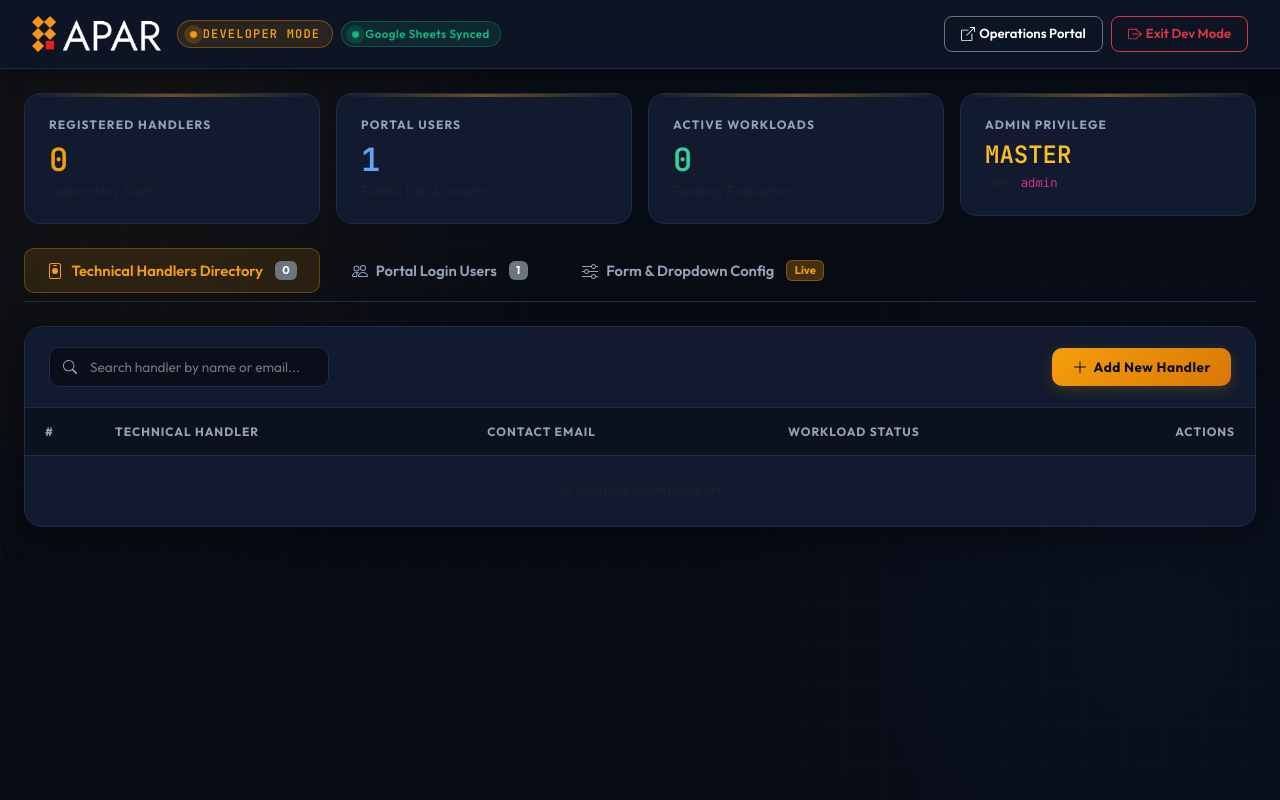
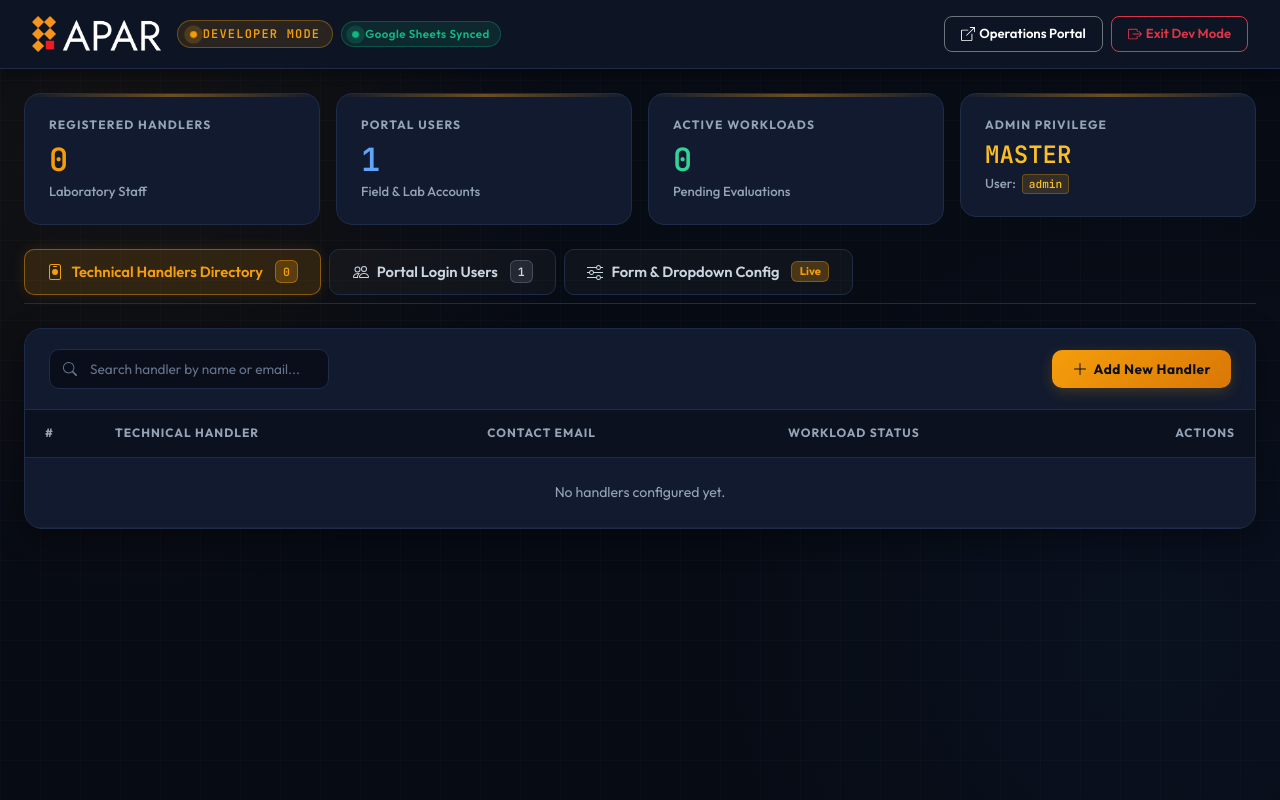
Before and after one commit to RamManth/apar-oil-sampling-monitoring-system, a Flask app: page /developer in a window 1280 px wide. Run offline with Flask 2, Linux system fonts and the light colour scheme; the visitor is signed in with stand-in values (Sample User, id 1).

Commit message:
Fix visibility and contrast of text, table row numbers, subtitles, and action buttons in Developer UI

```diff
--- a/templates/developer.html
+++ b/templates/developer.html
@@ -17,6 +17,7 @@
             --border-color: #1e2c47;
             --border-highlight: #2c3f66;
             --text-main: #f8fafc;
+            --text-secondary: #cbd5e1;
             --text-muted: #94a3b8;
             --accent-dev: #f59e0b;
             --accent-dev-hover: #fbbf24;
@@ -151,6 +152,26 @@
             font-weight: 800;
             color: #ffffff;
             line-height: 1.1;
+            font-family: 'JetBrains Mono', monospace;
+        }
+
+        .metric-sub {
+            font-size: 0.82rem;
+            color: #94a3b8;
+            font-weight: 500;
+            margin-top: 0.35rem;
+            display: flex;
+            align-items: center;
+            gap: 6px;
+        }
+
+        .metric-sub code {
+            color: #fbbf24;
+            background: rgba(245, 158, 11, 0.15);
+            border: 1px solid rgba(245, 158, 11, 0.3);
+            padding: 1px 6px;
+            border-radius: 4px;
+            font-size: 0.85em;
             font-family: 'JetBrains Mono', monospace;
         }
 
@@ -164,9 +185,9 @@
         }
 
         .dev-tab-btn {
-            background: transparent;
-            border: 1px solid transparent;
-            color: var(--text-muted);
+            background: rgba(255, 255, 255, 0.03);
+            border: 1px solid var(--border-color);
+            color: #cbd5e1;
             font-weight: 600;
             font-size: 0.92rem;
             padding: 0.65rem 1.4rem;
@@ -179,14 +200,33 @@
         }
 
         .dev-tab-btn:hover {
-            color: var(--text-main);
-            background: rgba(255, 255, 255, 0.04);
+            color: #ffffff;
+            background: rgba(255, 255, 255, 0.08);
+            border-color: var(--border-highlight);
         }
 
         .dev-tab-btn.active {
-            background: rgba(245, 158, 11, 0.12);
-            border: 1px solid rgba(245, 158, 11, 0.3);
+            background: rgba(245, 158, 11, 0.14);
+            border: 1px solid rgba(245, 158, 11, 0.45);
             color: var(--accent-dev);
+            box-shadow: 0 0 15px rgba(245, 158, 11, 0.12);
+        }
+
+        .tab-count-badge {
+            background: rgba(148, 163, 184, 0.15);
+            color: #cbd5e1;
+            border: 1px solid rgba(148, 163, 184, 0.3);
+            font-size: 0.72rem;
+            font-family: 'JetBrains Mono', monospace;
+            padding: 2px 7px;
+            border-radius: 6px;
+            font-weight: 600;
+        }
+
+        .dev-tab-btn.active .tab-count-badge {
+            background: rgba(245, 158, 11, 0.22);
+            color: var(--accent-dev);
+            border-color: rgba(245, 158, 11, 0.45);
         }
 
         /* Tables & Content Cards */
@@ -231,12 +271,17 @@
             outline: none;
         }
 
+        .search-input::placeholder {
+            color: #64748b !important;
+            opacity: 1;
+        }
+
         .search-icon {
             position: absolute;
             left: 0.85rem;
             top: 50%;
             transform: translateY(-50%);
-            color: var(--text-muted);
+            color: #64748b;
             pointer-events: none;
         }
 
@@ -523,6 +613,38 @@
         }
         .config-tag-pill .btn-remove-tag:hover {
             color: var(--accent-red);
+        }
+
+        /* High contrast overrides for Bootstrap muted and secondary text */
+        .text-muted,
+        .form-text.text-muted,
+        .text-muted.small,
+        .small.text-muted,
+        small.text-muted,
+        p.text-muted,
+        div.text-muted,
+        td.text-muted,
+        span.text-muted {
+            color: #94a3b8 !important;
+        }
+
+        /* Badges in Section 3 Config Cards */
+        .content-card .badge.bg-secondary {
+            background: rgba(148, 163, 184, 0.18) !important;
+            color: #cbd5e1 !important;
+            border: 1px solid rgba(148, 163, 184, 0.3);
+            font-family: 'JetBrains Mono', monospace;
+            font-size: 0.75rem;
+        }
+
+        code {
+            color: #fbbf24;
+            background: rgba(245, 158, 11, 0.12);
+            border: 1px solid rgba(245, 158, 11, 0.25);
+            padding: 2px 6px;
+            border-radius: 4px;
+            font-family: 'JetBrains Mono', monospace;
+            font-size: 0.85em;
         }
     </style>
 </head>
@@ -582,28 +704,28 @@
                 <div class="metric-card">
                     <div class="metric-label">Registered Handlers</div>
                     <div class="metric-value" style="color: var(--accent-dev);" id="metric-handlers-count">{{ total_handlers }}</div>
-                    <div class="text-muted small mt-1">Laboratory Staff</div>
+                    <div class="metric-sub">Laboratory Staff</div>
                 </div>
             </div>
             <div class="col-6 col-md-3">
                 <div class="metric-card">
                     <div class="metric-label">Portal Users</div>
                     <div class="metric-value" style="color: #60a5fa;" id="metric-users-count">{{ total_users }}</div>
-                    <div class="text-muted small mt-1">Field & Lab Accounts</div>
+                    <div class="metric-sub">Field & Lab Accounts</div>
                 </div>
             </div>
             <div class="col-6 col-md-3">
                 <div class="metric-card">
                     <div class="metric-label">Active Workloads</div>
                     <div class="metric-value" style="color: #34d399;">{{ active_jobs }}</div>
-                    <div class="text-muted small mt-1">Pending Evaluations</div>
+                    <div class="metric-sub">Pending Evaluations</div>
                 </div>
             </div>
             <div class="col-6 col-md-3">
                 <div class="metric-card">
                     <div class="metric-label">Admin Privilege</div>
                     <div class="metric-value" style="font-size: 1.5rem; color: #fbbf24;">MASTER</div>
-                    <div class="text-muted small mt-1">User: <code>admin</code></div>
+                    <div class="metric-sub">User: <code>admin</code></div>
                 </div>
             </div>
         </div>
@@ -616,14 +738,14 @@
                     <path d="M4.5 0A2.5 2.5 0 0 0 2 2.5V14a2 2 0 0 0 2 2h8a2 2 0 0 0 2-2V2.5A2.5 2.5 0 0 0 11.5 0zM3 2.5A1.5 1.5 0 0 1 4.5 1h7A1.5 1.5 0 0 1 13 2.5V14a1 1 0 0 1-1 1H4a1 1 0 0 1-1-1z"/>
                 </svg>
                 Technical Handlers Directory
-                <span class="badge bg-secondary ms-1" style="font-size: 0.7rem;">{{ handlers|length }}</span>
+                <span class="tab-count-badge ms-1">{{ handlers|length }}</span>
             </button>
             <button type="button" class="dev-tab-btn" id="btn-tab-users" onclick="switchDevTab('users')">
                 <svg xmlns="http://www.w3.org/2000/svg" width="16" height="16" fill="currentColor" class="bi bi-people" viewBox="0 0 16 16">
                     <path d="M15 14s1 0 1-1-1-4-5-4-5 3-5 4 1 1 1 1zm-7.978-1L7 12.996c.001-.264.167-1.03.76-1.72C8.312 10.629 9.282 10 11 10c1.717 0 2.687.63 3.24 1.276.593.69.758 1.457.76 1.72l-.022.004zM11 7a2 2 0 1 0 0-4 2 2 0 0 0 0 4m3-2a3 3 0 1 1-6 0 3 3 0 0 1 6 0M6.936 9.28a6 6 0 0 0-1.23-.247A7 7 0 0 0 5 9c-4 0-5 3-5 4q0 1 1 1h4.216A2.24 2.24 0 0 1 5 13c0-1.01.377-2.042 1.09-2.904.243-.294.526-.569.846-.816M4.92 10A5.5 5.5 0 0 0 4 13H1c0-.26.164-1.03.76-1.724.545-.636 1.492-1.256 3.16-1.275ZM1.5 5.5a3 3 0 1 1 6 0 3 3 0 0 1-6 0m3-2a2 2 0 1 0 0 4 2 2 0 0 0 0-4"/>
                 </svg>
                 Portal Login Users
-                <span class="badge bg-secondary ms-1" style="font-size: 0.7rem;">{{ users|length }}</span>
+                <span class="tab-count-badge ms-1">{{ users|length }}</span>
             </button>
             <button type="button" class="dev-tab-btn" id="btn-tab-config" onclick="switchDevTab('config')">
                 <svg xmlns="http://www.w3.org/2000/svg" width="16" height="16" fill="currentColor" class="bi bi-sliders" viewBox="0 0 16 16">
@@ -668,7 +790,7 @@
                         <tbody>
                             {% for h in handlers %}
                             <tr class="handler-row" data-name="{{ h.name|lower }}" data-email="{{ h.email|lower }}">
-                                <td class="text-muted font-monospace">{{ loop.index }}</td>
+                                <td class="row-num">{{ loop.index }}</td>
                                 <td>
                                     <div class="d-flex align-items-center">
                                         <div class="avatar-circle">
@@ -676,7 +798,7 @@
                                         </div>
                                         <div>
                                             <div class="fw-bold">{{ h.name }}</div>
-                                            <div class="text-muted small">Row {{ h.row_index }} in Sheet</div>
+                                            <div class="row-subtext">Row {{ h.row_index }} in Sheet</div>
                                         </div>
                                     </div>
                                 </td>
@@ -752,7 +874,7 @@
                         <tbody>
                             {% for u in users %}
                             <tr class="user-row" data-username="{{ u.username|lower }}" data-email="{{ u.email|lower }}">
-                                <td class="text-muted font-monospace">{{ loop.index }}</td>
+                                <td class="row-num">{{ loop.index }}</td>
                                 <td>
                                     <div class="d-flex align-items-center">
                                         <div class="avatar-circle user-avatar">
@@ -765,7 +887,7 @@
                                                     <span class="badge-admin">Admin</span>
                                                 {% endif %}
                                             </div>
-                                            <div class="text-muted small">Row {{ u.row_index }} in Sheet</div>
+                                            <div class="row-subtext">Row {{ u.row_index }} in Sheet</div>
                                         </div>
                                     </div>
                                 </td>
@@ -1534,14 +1656,14 @@
             profiles.forEach((p, idx) => {
                 const tr = document.createElement('tr');
                 tr.innerHTML = `
-                    <td class="text-muted font-monospace">${idx + 1}</td>
+                    <td class="row-num">${idx + 1}</td>
                     <td>
                         <input type="text" class="form-control form-control-sm search-input fw-bold" value="${escapeHtml(p.name)}" oninput="updateProfileName(${idx}, this.value)" style="max-width: 320px;">
                     </td>
                     <td>
                         <div class="input-group input-group-sm" style="max-width: 150px;">
                             <input type="number" min="1" max="180" class="form-control form-control-sm search-input font-monospace text-center" value="${p.sla_days}" oninput="updateProfileSLA(${idx}, this.value)">
-                            <span class="input-group-text font-monospace small" style="background: #111a2e; border-color: var(--border-color); color: var(--text-muted);">Days</span>
+                            <span class="input-group-text font-monospace small" style="background: #111a2e; border-color: var(--border-color); color: #cbd5e1;">Days</span>
                         </div>
                     </td>
                     <td>
@@ -1701,7 +1823,7 @@
                 tr.innerHTML = `
                     <td>
                         <div class="fw-bold text-light">${FIELD_DISPLAY_NAMES[key] || key}</div>
-                        <code class="small text-muted" style="font-size: 0.75rem;">name="${key}"</code>
+                        <code class="small" style="font-size: 0.75rem;">name="${key}"</code>
                     </td>
                     <td>
                         <input type="text" class="form-control form-control-sm search-input" value="${escapeHtml(item.label || '')}" oninput="updateFieldSetting('${key}', 'label', this.value)">
```
Also changed, not shown: other parts of templates/developer.html (+60 -15 lines).
